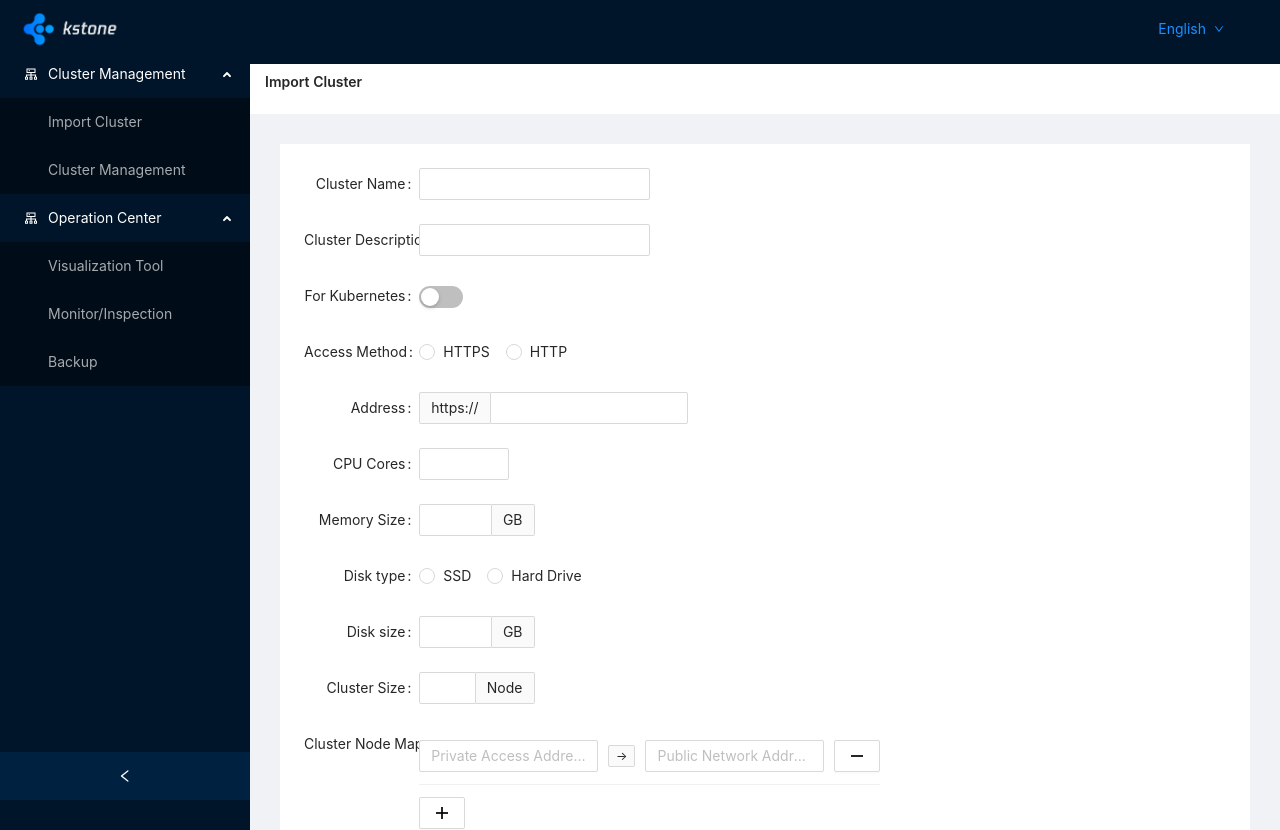
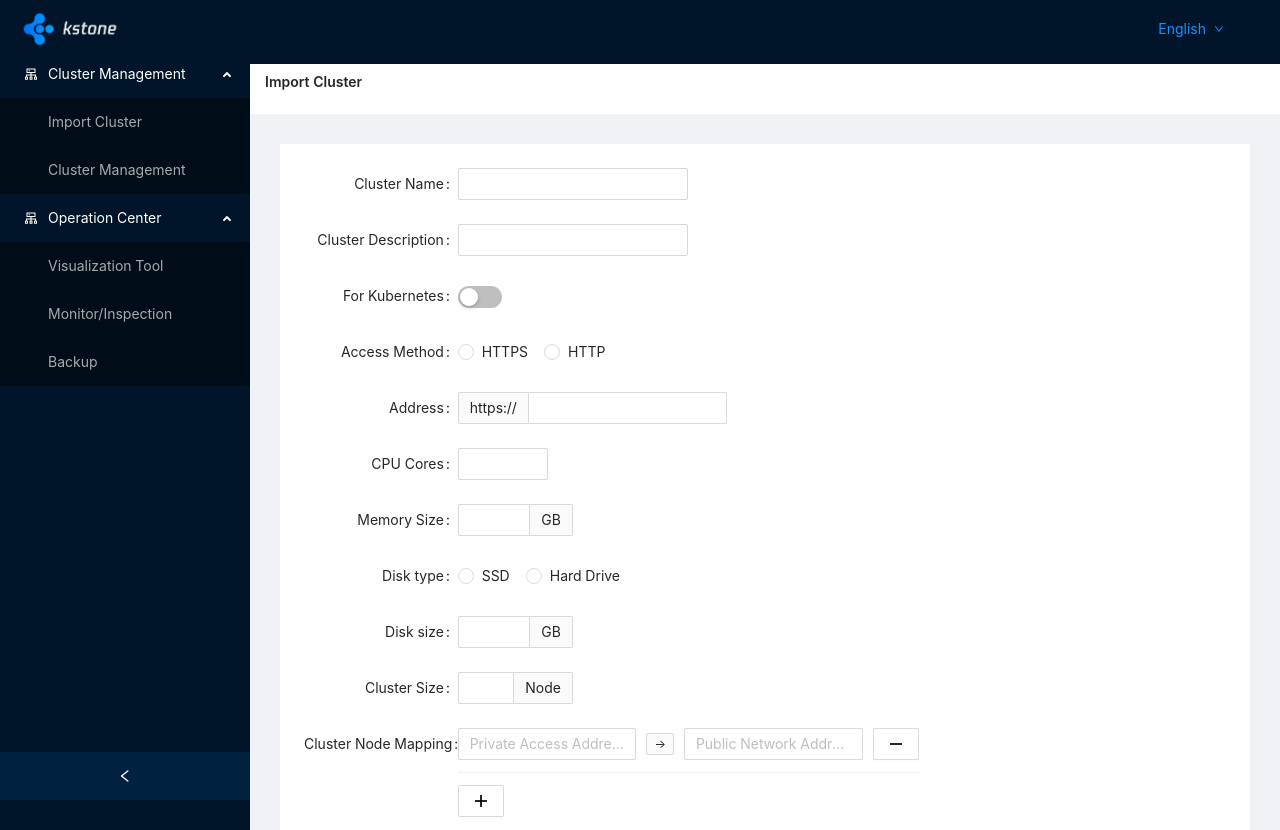
Before and after one commit to kstone-io/kstone-dashboard, a React (Create React App) app: page /cluster/add in a window 1280 px wide. Shown: the top 830 px of the page. Built offline with nearby package versions, Linux system fonts and the light colour scheme.

Commit message:
fix: update form style

```diff
--- a/src/pages/cluster/Add.tsx
+++ b/src/pages/cluster/Add.tsx
@@ -42,7 +42,7 @@ const { TextArea } = Input;
 const MappingSymbol = '->';
 // form style
 const formItemLayout = {
-  labelCol: { span: 3 },
+  labelCol: { span: 4 },
   wrapperCol: { span: 6 },
 };
 const sleep = (ms: any) => new Promise((resolve) => setTimeout(resolve, ms));
@@ -234,7 +234,7 @@ export function Add(): JSX.Element {
             <List style={{ marginTop: '0px', paddingTop: '0px' }}>
               {memberList.map((item, i) => {
                 return (
-                  <List.Item key={i}>
+                  <List.Item key={i} style={{ paddingTop: '0px' }}>
                     <Input
                       value={item.key}
                       onChange={(e) => {
--- a/src/pages/cluster/Create.tsx
+++ b/src/pages/cluster/Create.tsx
@@ -43,7 +43,7 @@ const MappingSymbol = '=';
 const GlobalConfig = 'etcd-version-global-config';
 // form style
 const formItemLayout = {
-  labelCol: { span: 3 },
+  labelCol: { span: 6 },
   wrapperCol: { span: 6 },
 };
 
@@ -227,7 +227,7 @@ export function Create(): JSX.Element {
             <List style={{ marginTop: '0px', paddingTop: '0px' }}>
               {envList.map((item, i) => {
                 return (
-                  <List.Item key={i}>
+                  <List.Item key={i} style={{ paddingTop: '0px' }}>
                     <Input
                       value={item.name}
                       onChange={(e) => {
@@ -302,7 +302,7 @@ export function Create(): JSX.Element {
           </Form.Item>
           <Form.Item wrapperCol={{ span: 12 }}>
             <Button type="primary" htmlType="submit">
-              提交
+              {t('Submit')}
             </Button>
           </Form.Item>
         </Form>
```
